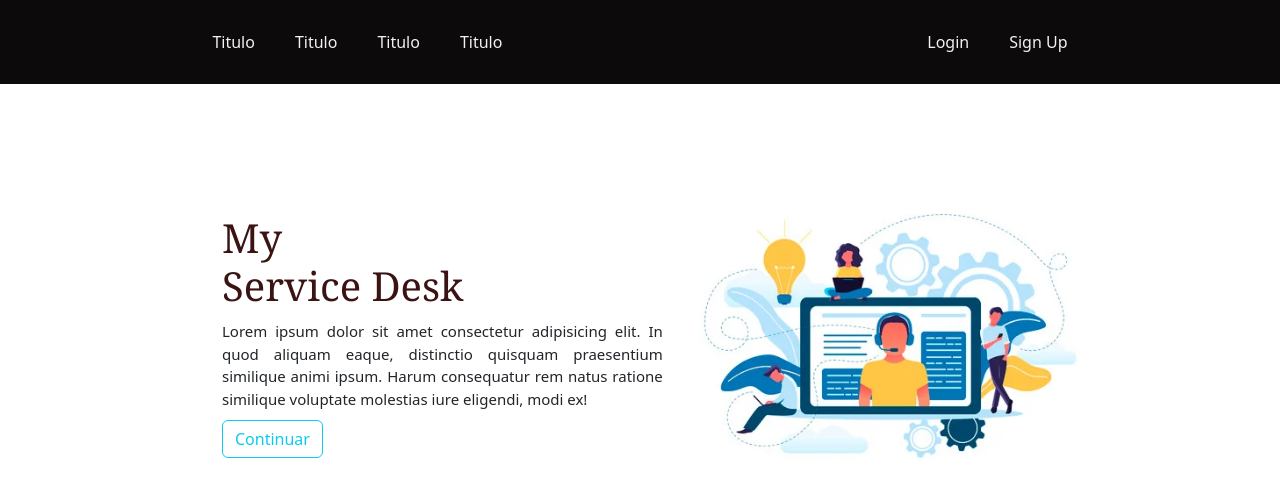
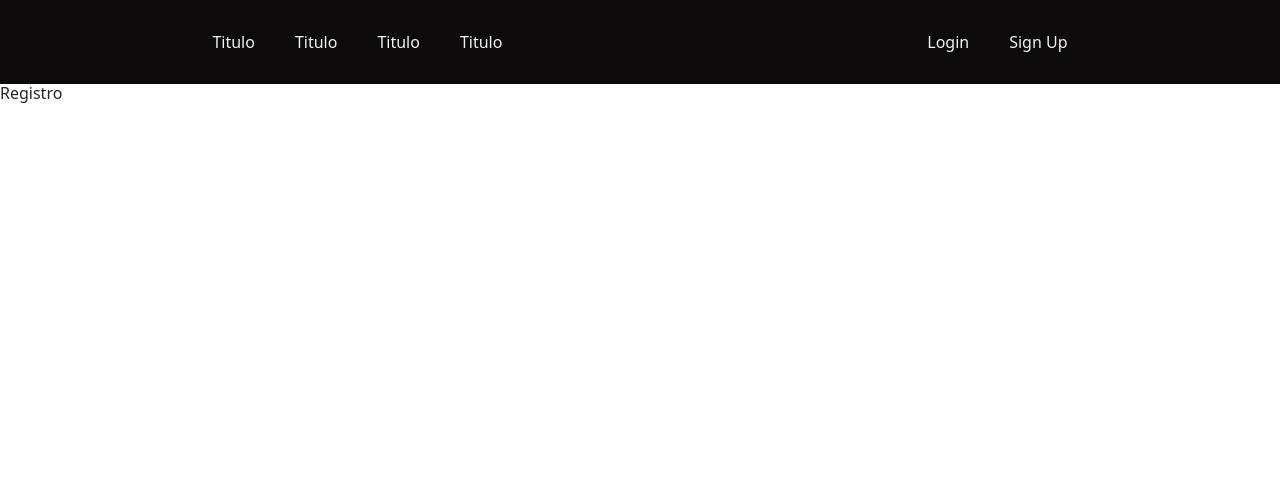
Before and after one commit to leonardo-chavesta/my-service-desk, a React (Vite) app: page / in a window 1280 px wide. Shown: the top 496 px of the page. Built offline with nearby package versions, Linux system fonts and the light colour scheme.

Commit message:
agregando archivo registro

```diff
--- a/src/components/MenuPrincilpal.jsx
+++ b/src/components/MenuPrincilpal.jsx
@@ -2,6 +2,7 @@ import imgMenu from "../templates/img/menu-img.jpg";
 import menuLogo from "../templates/img/data.jpg";
 import Home from "../views/home/inicio";
 import "../templates/styles/nav.css";
+import Registro from "../views/registro/registro";
 
 const MenuPrincipal = () => {
   return (
@@ -24,7 +25,7 @@ const MenuPrincipal = () => {
           </div>
         </div>
       </div>
-      <Home />
+      <Registro />
 
     </>
   );
--- /dev/null
+++ b/src/views/registro/registro.jsx
@@ -0,0 +1,6 @@
+const Registro = () =>{
+    return(
+        <h1>Registro</h1>
+    )
+}
+export default Registro
```
